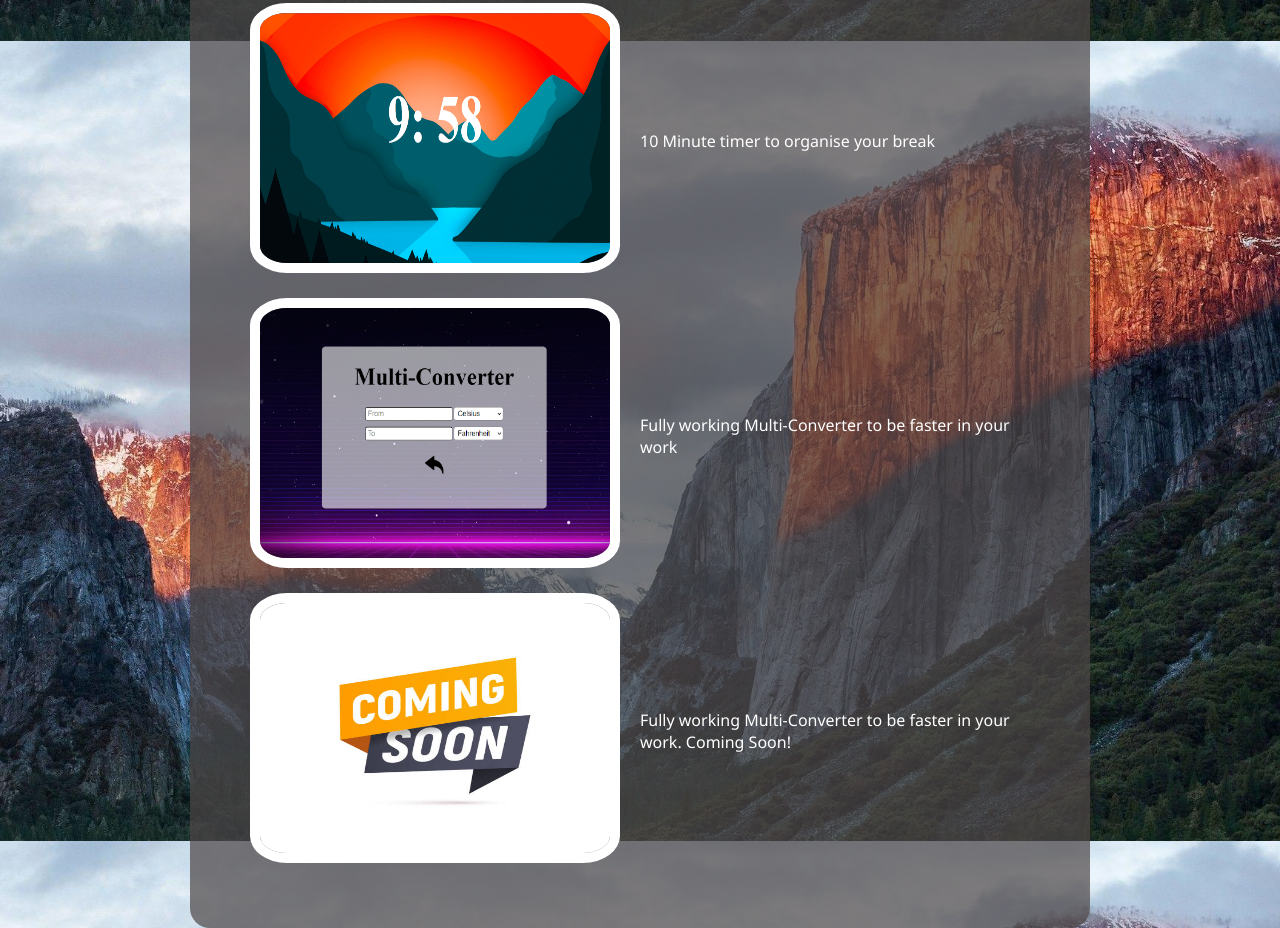
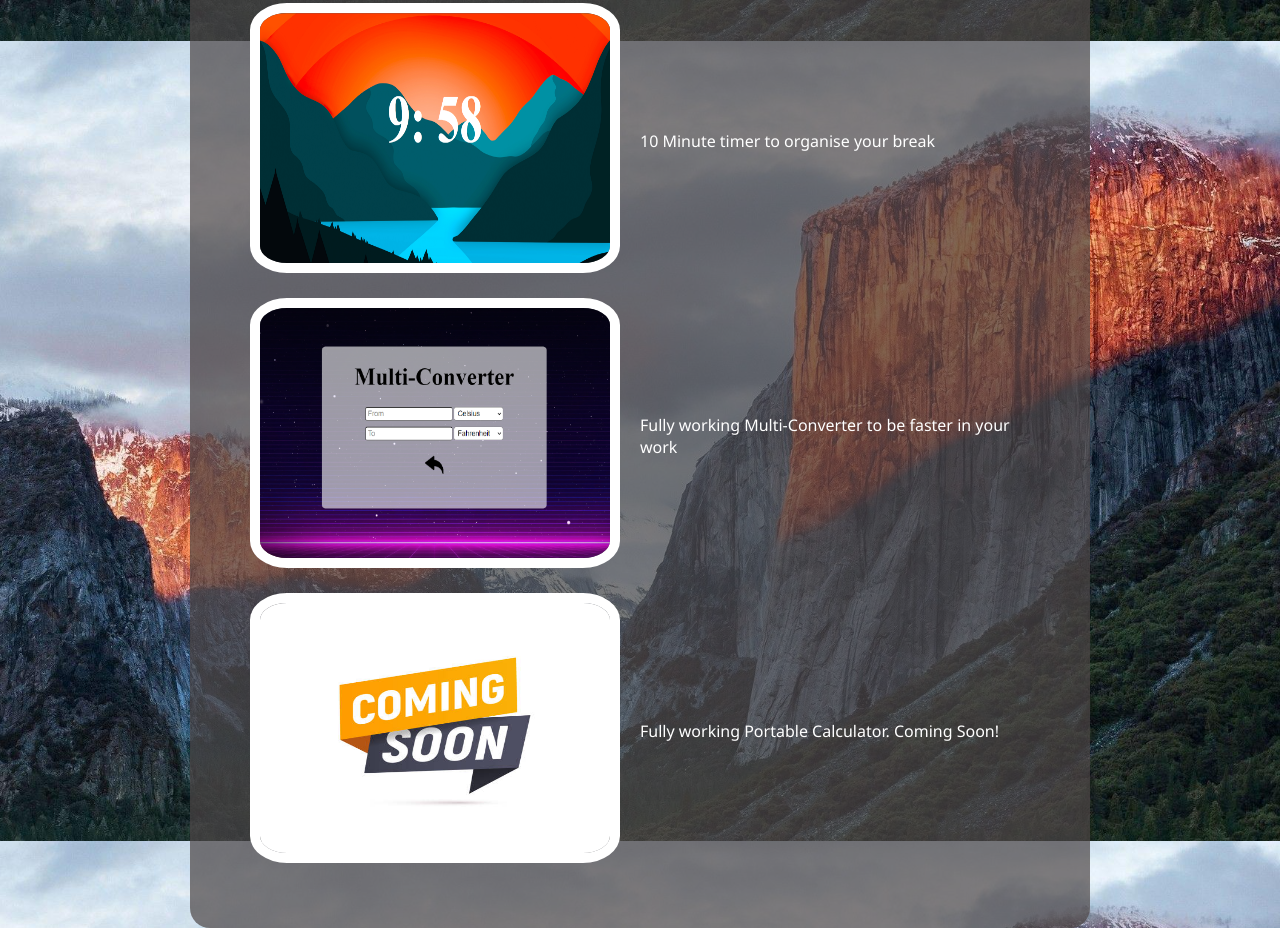
Before and after one commit to MPA2620/MPA-s-Portfolio, a plain HTML site: page index.html in a window 1280 px wide. Shown: the part 759-1687 px from the top of the page. Drawn offline with nearby package versions, Linux system fonts and the light colour scheme; a script that the page names is missing.

Commit message:
Added Coming Soon to calculator.

```diff
--- a/index.html
+++ b/index.html
@@ -60,7 +60,7 @@
             <a href="calculator.html">
                 <img id="ans3" src="coming-soon-Icon.jpg" alt="Converter">
             </a>
-            <p>Fully working Multi-Converter to be faster in your work. Coming Soon!</p>
+            <p>Fully working Portable Calculator. Coming Soon!</p>
         </div>
     </div>
 </div>
```
